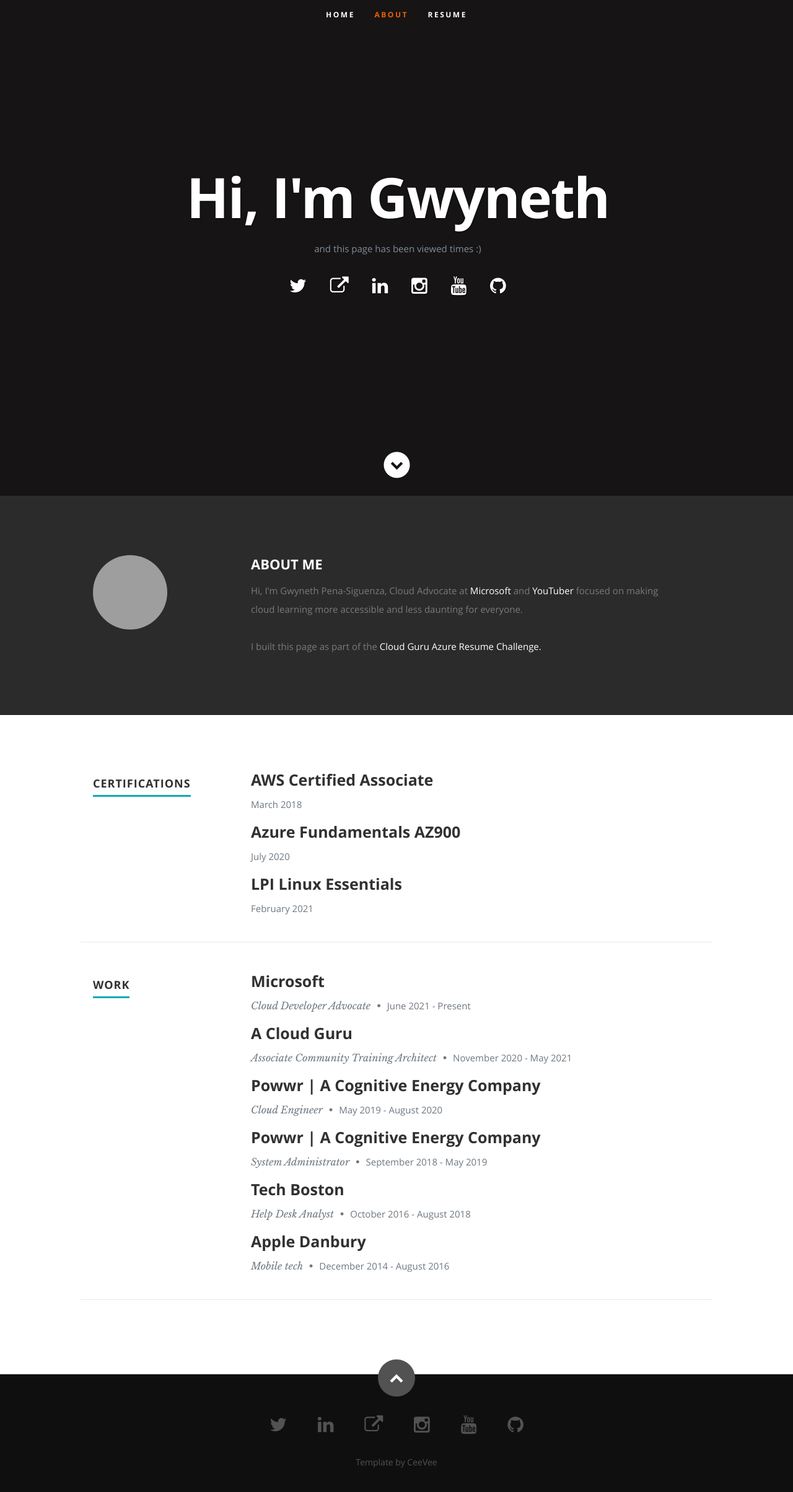
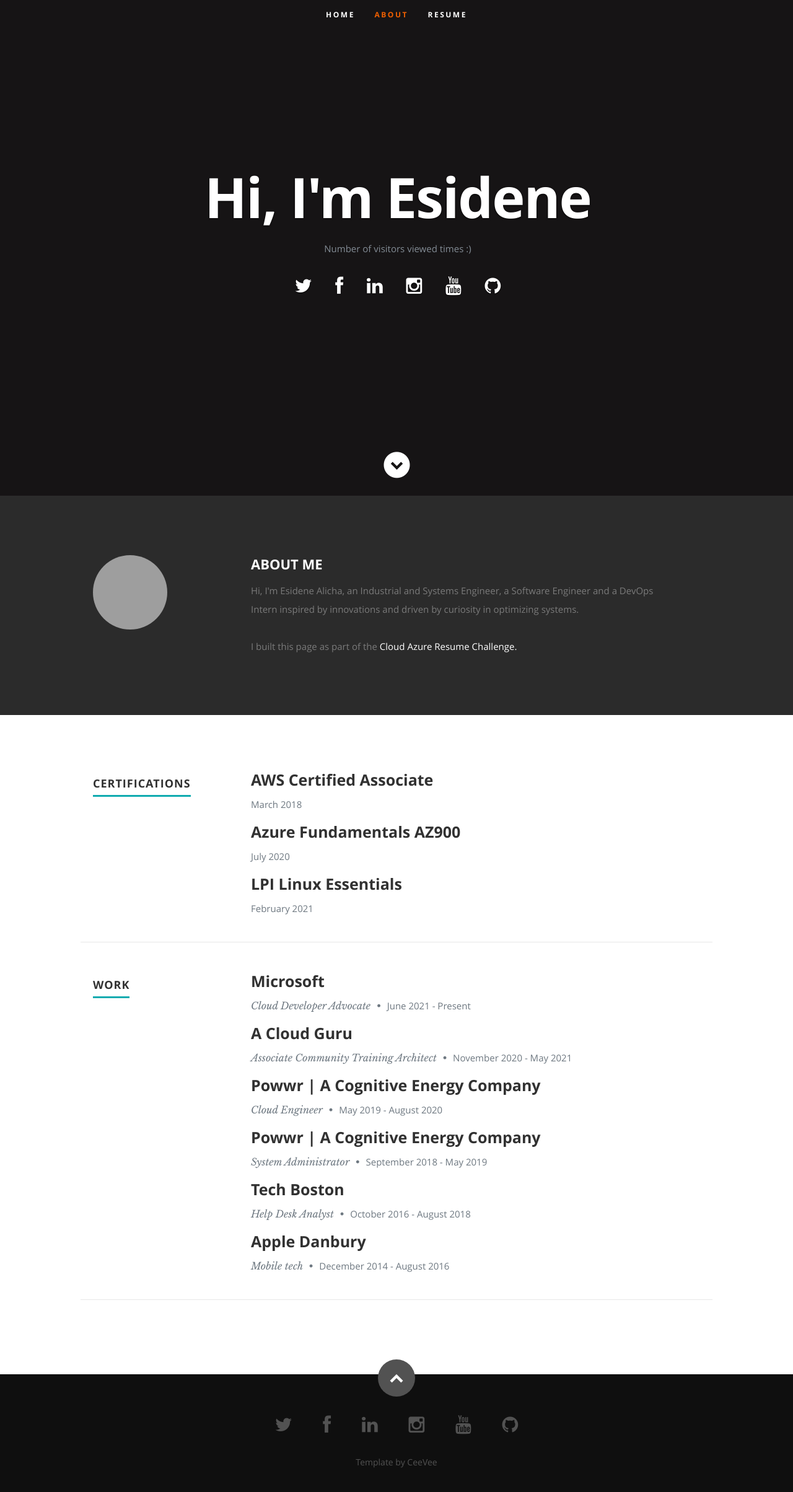
Before and after one commit to dene009/MyAzure-Resume, a plain HTML site: page frontend/index.html in a window 1280 px wide. Shown: the whole page at 62% size. Drawn offline with nearby package versions, Linux system fonts and the light colour scheme; no server answers; grey boxes are pictures that could not be loaded.

Commit message:
frontend files

```diff
--- a/frontend/index.html
+++ b/frontend/index.html
@@ -7,7 +7,7 @@
    <!--- Basic Page Needs
    ================================================== -->
    <meta charset="utf-8">
-	<title>GPS's Azure Resume</title>
+	<title>Esidene Azure Resume</title>
 	<meta name="description" content="">
 	<meta name="author" content="">
 
@@ -54,16 +54,16 @@
 
       <div class="row banner">
          <div class="banner-text">
-            <h1 class="responsive-headline">Hi, I'm Gwyneth</h1>
+            <h1 class="responsive-headline">Hi, I'm Esidene</h1>
 
-            <p>and this page has been viewed <a id="counter"></a> times :) </p>
+            <p>Number of visitors viewed <a id="counter"></a> times :) </p>
             <ul class="social">
-               <li><a href="https://twitter.com/madebygps"><i class="fa fa-twitter"></i></a></li>
-               <li><a href="https://madebygps.com"><i class="fa fa-external-link"></i></a></li>
-               <li><a href="https://linkedin.com/in/madebygps"><i class="fa fa-linkedin"></i></a></li>
-               <li><a href="https://instagram.com/madebygps"><i class="fa fa-instagram"></i></a></li>
-               <li><a href="https://youtube.com/madebygps"><i class="fa fa-youtube"></i></a></li>
-               <li><a href="https://github.com/madebygps"><i class="fa fa-github"></i></a></li>
+               <li><a href="https://twitter.com/EsideneA/"><i class="fa fa-twitter"></i></a></li>
+               <li><a href="https://facebook.com/esidene.alicha/"><i class="fa fa-facebook"></i></a></li>
+               <li><a href="https://linkedin.com/in/esidene-alicha-2335264b/"><i class="fa fa-linkedin"></i></a></li>
+               <li><a href="https://instagram.com/iamesidene/"><i class="fa fa-instagram"></i></a></li>
+               <li><a href="https://youtube.com/@esidenealicha2171/"><i class="fa fa-youtube"></i></a></li>
+               <li><a href="https://github.com/dene009"><i class="fa fa-github"></i></a></li>
             </ul>
          </div>
       </div>
@@ -91,12 +91,12 @@
 
             <h2>ABOUT ME</h2>
 
-            <p> Hi, I'm Gwyneth Pena-Siguenza, <span>Cloud Advocate at <a href="https://aka.ms/madebygps">Microsoft</a></span>
-               and <span><a href="https://youtube.com/madebygps">YouTuber</a></span> focused on making cloud learning more accessible and less daunting for everyone.
+            <p> Hi, I'm Esidene Alicha, an Industrial and Systems Engineer, a Software Engineer and a DevOps Intern
+                inspired by innovations and driven by curiosity in optimizing systems.
 
          </br>
       </br>
-       I built this page as part of the <span><a href="https://github.com/madebygps/azure-resume">Cloud Guru Azure Resume Challenge.</a></span>
+       I built this page as part of the <span><a href="https://github.com/dene009/Myazure-resume">Cloud Azure Resume Challenge.</a></span>
 
 
          </div> <!-- end .main-col -->
@@ -264,12 +264,12 @@
          <div class="twelve columns">
 
             <ul class="social-links">
-               <li><a href="https://twitter.com/madebygps"><i class="fa fa-twitter"></i></a></li>
-               <li><a href="https://linkedin.com/in/madebygps"><i class="fa fa-linkedin"></i></a></li>
-               <li><a href="https://madebygps.com"><i class="fa fa-external-link"></i></a></li>
-               <li><a href="https://instagram.com/madebygps"><i class="fa fa-instagram"></i></a></li>
-               <li><a href="https://youtube.com/madebygps"><i class="fa fa-youtube"></i></a></li>
-               <li><a href="https://github.com/madebygps"><i class="fa fa-github"></i></a></li>
+               <li><a href="https://twitter.com/EsideneA/"><i class="fa fa-twitter"></i></a></li>
+               <li><a href="https://facebook.com/esidene.alicha/"><i class="fa fa-facebook"></i></a></li>
+               <li><a href="https://linkedin.com/in/esidene-alicha-2335264b/"><i class="fa fa-linkedin"></i></a></li>
+               <li><a href="https://instagram.com/iamesidene/"><i class="fa fa-instagram"></i></a></li>
+               <li><a href="https://youtube.com/@esidenealicha2171/"><i class="fa fa-youtube"></i></a></li>
+               <li><a href="https://github.com/dene009"><i class="fa fa-github"></i></a></li>
             </ul>
 
             <ul class="copyright">
--- a/frontend/main.js
+++ b/frontend/main.js
@@ -2,8 +2,8 @@ window.addEventListener('DOMContentLoaded', (event) =>{
     getVisitCount();
 })
 
-const productionApiUrl = 'https://azureresumevisitorcounter.azurewebsites.net/api/GetVisitorCounter?';
-const localApiUrl = 'http://localhost:7071/api/GetVisitorCounter';
+const productionApiUrl = '';
+const localApiUrl = '';
 
 const getVisitCount = () => {
     let count = 30;
```
